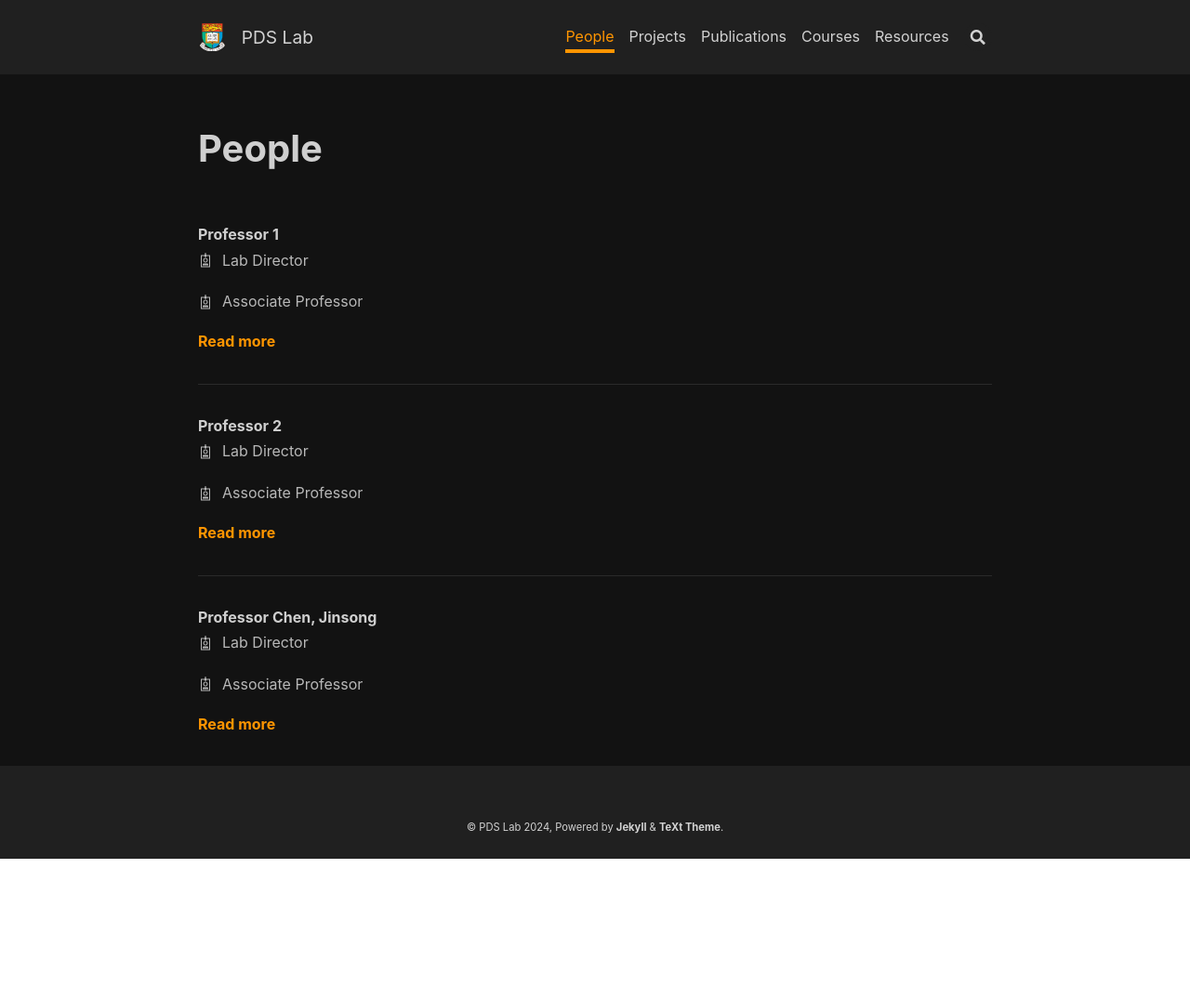
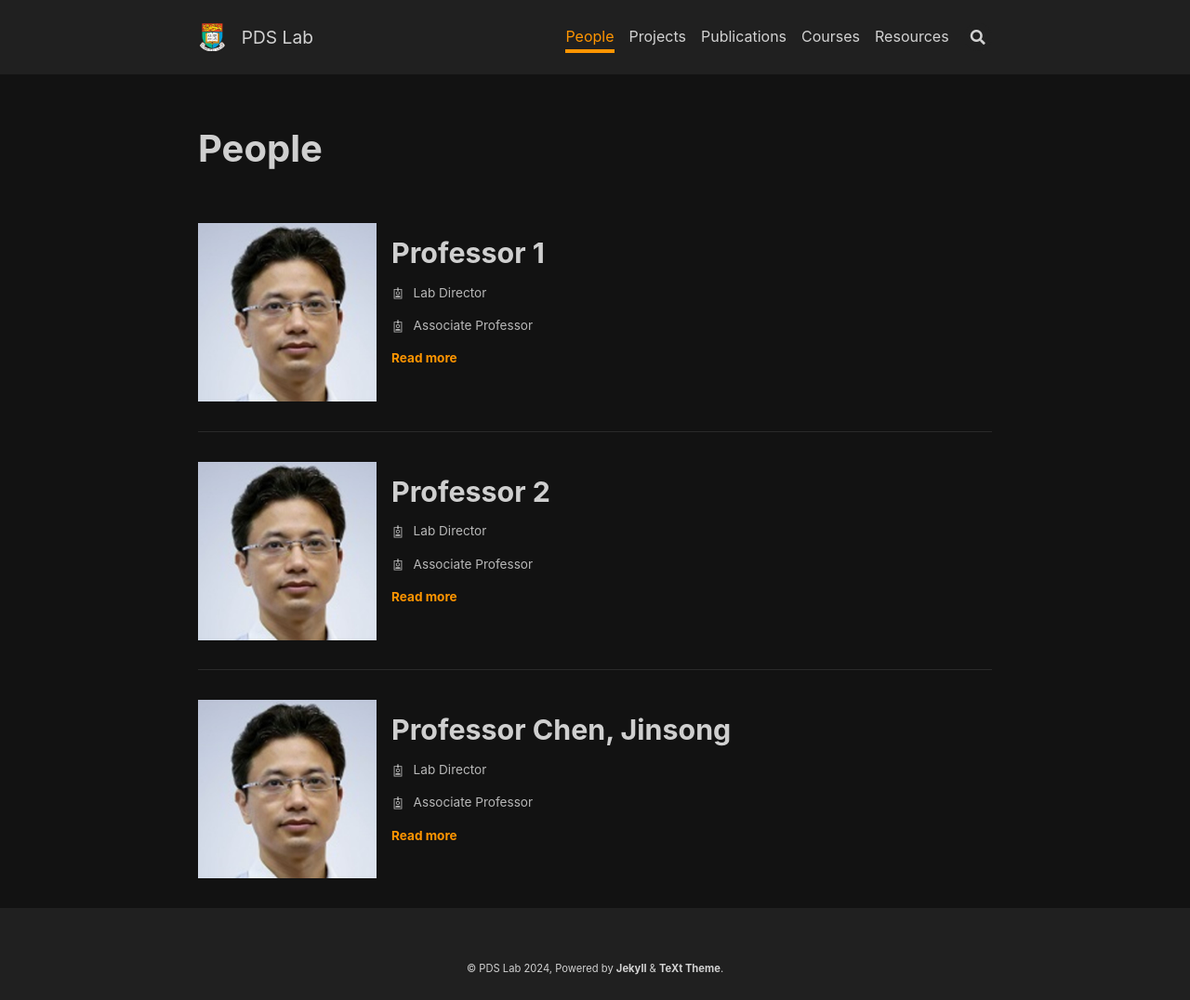
Before and after one commit to psychometrics-ds/psychometrics-ds.github.io, a Jekyll site: the page built from people.md, in a window 1280 px wide. Shown: the whole page at 93% size. Built offline with Jekyll 4.4.1, drawn with Linux system fonts in a browser that asks for light colours; nearby versions of some CDN libraries; before the commit the page ends 924 px from its top, so only the background shows below that.

Commit message:
Update article-list.html

```diff
--- a/_includes/article-list.html
+++ b/_includes/article-list.html
@@ -3,8 +3,11 @@
 {%- include snippets/get-locale-string.html key='READMORE' -%}
 {%- assign _locale_readmore = __return -%}
 
-{%- assign _sorted_list = include.articles | sort: 'date' -%}
-{%- if include.reverse -%}
+{%- assign _sorted_list = include.articles -%}
+{%- if include.group_by == 'year' -%}
+  {%- assign _sorted_list = _sorted_list | sort: 'date' | reverse -%}
+{%- endif -%}
+{%- if include.reverse and include.group_by != 'year' -%}
   {%- assign _sorted_list = _sorted_list | reverse -%}
 {%- endif -%}
 
@@ -20,27 +23,36 @@
   {%- endif -%}
 {%- endif -%}
 
-  {%- if include.group_by == 'year' -%}
-    {%- assign _date = '' -%}
   {%- for _article in _sorted_list -%}
-      {%- assign _currentdate = _article.date | date: '%Y' -%}
-      {%- if _currentdate != _date -%}
-        {%- unless forloop.first -%}</ul></section>{%- endunless -%}
-        <section><h2 class="article-list__group-header">{{ _currentdate }}</h2><ul class="items">
-        {%- assign _date = _currentdate -%}
-      {%- endif -%}
     {%- include snippets/prepend-baseurl.html path=_article.url -%}
     {%- assign _article_url = __return -%}
     {%- if _article.cover -%}
       {%- include snippets/get-nav-url.html path=_article.cover -%}
       {%- assign _article_cover = __return -%}
     {%- endif -%}
-      <li class="item" itemscope itemtype="http://schema.org/BlogPosting">
+
+    {%- if include.type == 'item' -%}
+      {%- if include.article_type == 'BlogPosting' -%}
+        <article class="item" itemscope itemtype="http://schema.org/BlogPosting">
+      {%- else -%}
+        <article class="item">
+      {%- endif -%}
+        {%- if _article.cover and include.show_cover-%}
+          {%- include snippets/get-nav-url.html path=_article.cover -%}
+          {%- assign _article_cover = __return -%}
+          <div class="item__image">
+          {%- if include.cover_size == 'lg' -%}
+            <img class="image image--lg" src="{{ _article_cover }}" />
+          {%- elsif include.cover_size == 'sm' -%}
+            <img class="image image--sm" src="{{ _article_cover }}" />
+          {%- else -%}
+            <img class="image" src="{{ _article_cover }}" />
+          {%- endif -%}
+          </div>
+        {%- endif -%}
         <div class="item__content">
-          {%- if include.show_info -%}
-            <span class="item__meta">{{ _article.date | date: '%B %d, %Y' }}</span>
-          {%- endif -%}
-          <a itemprop="headline" class="item__header" href="{{ _article_url }}">{{ _article.title }}</a>
+          <header><a href="{{ _article_url }}"><h2 itemprop="headline" class="item__header">{{ _article.title }}</h2></a></header>
+          <div class="item__description">
             {%- if _article.excerpt and include.show_excerpt -%}
               <div class="article__content" itemprop="description articleBody">
                 {%- if _excerpt_type == 'html' -%}
@@ -54,37 +66,73 @@
               <p><a href="{{ _article_url }}">{{ _locale_readmore }}</a></p>
             {%- endif -%}
           </div>
-      </li>
+          {%- if include.show_info -%}
+            {%- include snippets/assign.html target=site.data.variables.default.page.pageview
+              source0=_article.pageview -%}
+            {%- assign _show_pageview = __return -%}
+            {%- include article-info.html article=_article show_pageview=_show_pageview -%}
+          {%- endif -%}
+        </div>
+      </article>
+
+    {%- elsif include.type == 'brief' -%}
+      {%- assign _tags = '' -%}
+      {%- for _tag in _article.tags -%}
+        {%- assign _tag_encode = _tag | strip | url_encode -%}
+        {%- if forloop.last -%}
+          {%- assign _tags = _tags | append: _tag_encode -%}
+        {%- else -%}
+          {%- assign _tags = _tags | append: _tag_encode | append: ',' -%}
+        {%- endif -%}
       {%- endfor -%}
-    </ul></section>
-  {%- else -%}
-    {%- for _article in _sorted_list -%}
-      {%- include snippets/prepend-baseurl.html path=_article.url -%}
-      {%- assign _article_url = __return -%}
-      {%- if _article.cover -%}
-        {%- include snippets/get-nav-url.html path=_article.cover -%}
-        {%- assign _article_cover = __return -%}
+      {%- if include.group_by == 'year' -%}
+        {%- assign _currentdate = _article.date | date: '%Y' -%}
+        {%- if _currentdate != _date -%}
+          {%- unless forloop.first -%}</ul></section>{%- endunless -%}
+          <section><h2 class="article-list__group-header">{{ _currentdate }}</h2><ul class="items">
+          {%- assign _date = _currentdate -%}
         {%- endif -%}
-      <li class="item" itemscope itemtype="http://schema.org/BlogPosting">
+      {%- endif -%}
+      {%- include snippets/get-locale-string.html key='ARTICLE_LIST_DATE_FORMAT' -%}
+      <li class="item" itemscope itemtype="http://schema.org/BlogPosting" data-tags="{{ _tags }}">
         <div class="item__content">
           {%- if include.show_info -%}
-            <span class="item__meta">{{ _article.date | date: '%B %d, %Y' }}</span>
+            <span class="item__meta">{{ _article.date | date: __return }}</span>
           {%- endif -%}
-          <a itemprop="headline" class="item__header" href="{{ _article_url }}">{{ _article.title }}</a>
-          {%- if _article.excerpt and include.show_excerpt -%}
-            <div class="article__content" itemprop="description articleBody">
-              {%- if _excerpt_type == 'html' -%}
-                {{ _article.excerpt }}
-              {%- else -%}
-                {{ _article.excerpt | strip_html | strip | truncate: _excerpt_truncate }}
+          <a itemprop="headline" class="item__header" href="{{ _article_url }}">{{ _article.title }}</a></div>
+      </li>
+
+    {%- elsif include.type == 'grid' -%}
+      {%- if include.size == 'sm' -%}
+        <div class="cell cell--12 cell--md-4 cell--lg-3">
+          <div class="card card--flat">
+            {%- if _article.cover -%}
+              <div class="card__image">
+                <img class="image" src="{{ _article_cover }}" />
+                <div class="overlay overlay--bottom">
+                  <header>
+                    <a href="{{ _article_url }}"><h2 class="card__header">{{ _article.title }}</h2></a>
+                  </header>
+                </div>
+              </div>
             {%- endif -%}
             </div>
+        </div>
+      {%- else -%}
+        <div class="cell cell--12 cell--md-6 cell--lg-4">
+          <div class="card card--flat">
+            {%- if _article.cover -%}
+              <div class="card__image"><img src="{{ _article_cover }}" /></div>
             {%- endif -%}
-          {%- if include.show_readmore -%}
-            <p><a href="{{ _article_url }}">{{ _locale_readmore }}</a></p>
+              <div class="card__content">
+                <header>
+                  <a href="{{ _article_url }}"><h2 class="card__header">{{ _article.title }}</h2></a>
+                </header>
+              </div>
+          </div>
+        </div>
       {%- endif -%}
+    {%- endif -%}
+  {%- endfor -%}
+
 </div>
-      </li>
-    {%- endfor -%}
-  {%- endif -%}
-</div>
```
Lines whose indentation alone changed are shown as unchanged.
